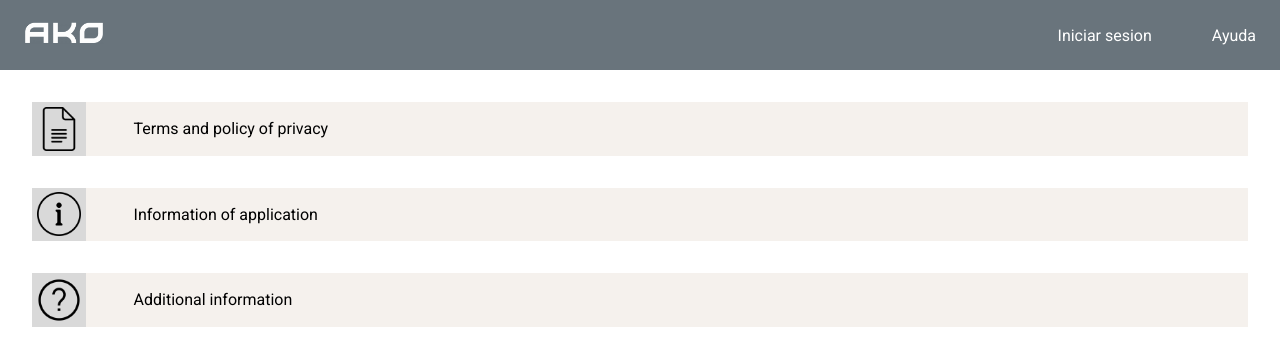
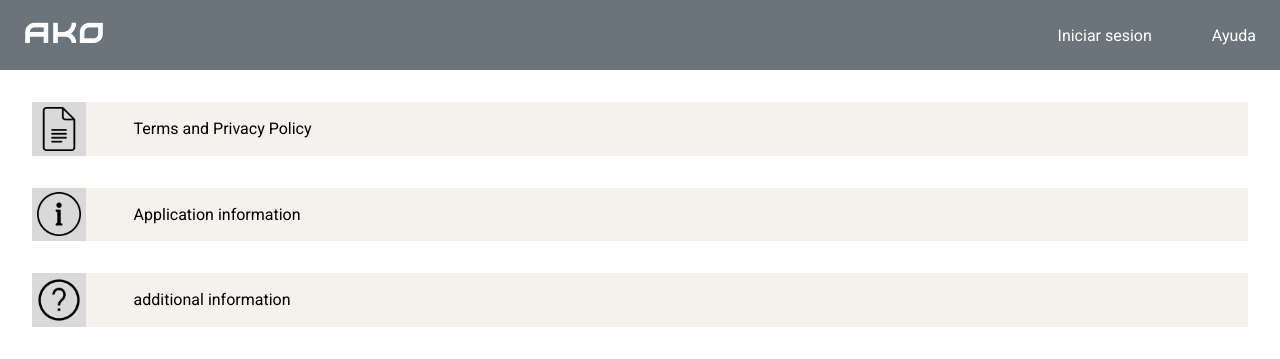
Before and after one commit to JordanJTY/hotelWeb_Angular-Spring, an Angular app in the folder frontend/: page /help in a window 1280 px wide. Shown: the top 359 px of the page. Built offline with nearby package versions, Linux system fonts and the light colour scheme.

Commit message:
low changes

```diff
--- a/frontend/src/app/views/help-page/help-page.component.ts
+++ b/frontend/src/app/views/help-page/help-page.component.ts
@@ -13,17 +13,17 @@ export class HelpPageComponent {
     this.data = [
       {
         image: 'docTerms',
-        title: 'Terms and policy of privacy',
+        title: 'Terms and Privacy Policy',
         href: ''
       },
       {
         image: 'infoAplicactionIcon',
-        title: 'Information of application',
+        title: 'Application information',
         href: 'info'
       },
       {
         image: 'infoAdditionalIcon',
-        title: 'Additional information ',
+        title: 'additional information',
         href: 'https://github.com/JordanJTY/hotelWeb_Angular-Spring'
       },
       {
```
